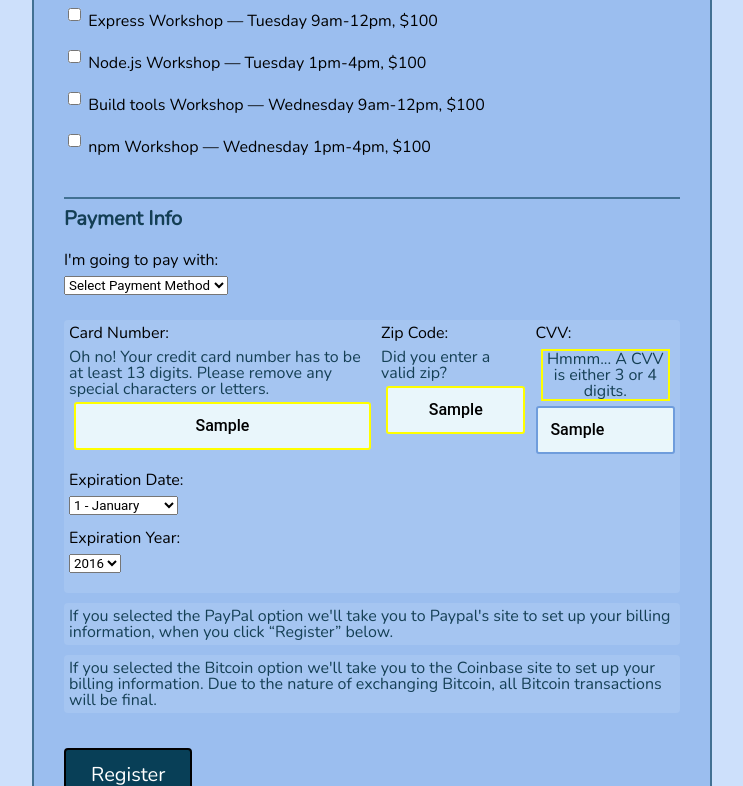
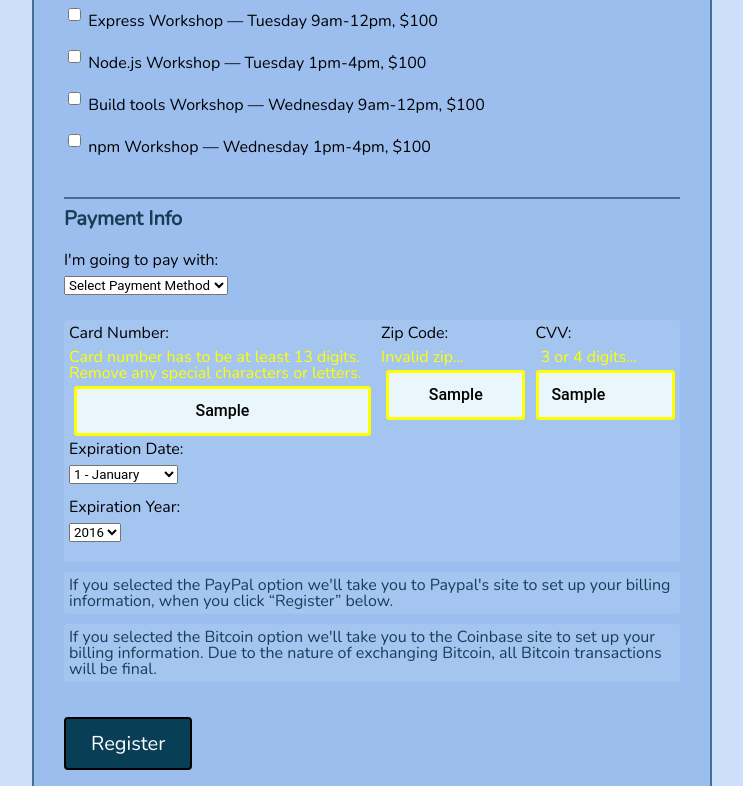
Before and after one commit to MollyZalman/Unit-3-Interactive-Form, a plain HTML site: page Index.html in a window 1280 px wide. Both pictures are taken after typing "Sample", "name@example.com", "Sample", "Sample", "Sample" into the empty fields and a click on the button "Register". Shown: the part 875-1661 px from the top of the page, without its empty margins (268-1011 px from the left). Drawn offline with nearby package versions, Linux system fonts and the light colour scheme.

Commit message:
Fixing CC Validation Errors

```diff
--- a/css/style.css
+++ b/css/style.css
@@ -202,12 +202,16 @@ option {
 	}
 	.col + .col {
 		margin-left: 2.5%;
+		color: yellow;
+		font-size: 16px;
 	}
 	.col-3 {
 		width: 23%;
 	}
 	.col-6 {
 		width: 49%;
+		color: yellow;
+		font-size: 16px;
 	}
 
 	label {
--- a/js/script.js
+++ b/js/script.js
@@ -116,6 +116,7 @@ activity.addEventListener('change', (e) => {
 	}
     total.innerHTML = `Your total: $${initialCost}`;
     total.style.color = 'yellow';
+    total.style.textAlign = 'center';
 });
 
 //Validating Activities Section
@@ -193,7 +194,7 @@ const validateName = () => {
         return true;
 
     } else {
-        name.style.border = '2px solid yellow';
+        name.style.border = '3px solid yellow';
         name.before(nameError);
         nameError.innerText = "What's your name? We'd love to know!";
         nameError.style.margin = '5px';
@@ -215,7 +216,7 @@ const validateEmail = () => {
         return true;
 
     } else {
-        email.style.border = '2px solid yellow';
+        email.style.border = '3px solid yellow';
         email.before(emailError);
         emailError.innerText = "Let's be friends! Please enter a valid email.";
         emailError.style.margin = '5px';
@@ -233,7 +234,7 @@ email.addEventListener('input', () => {
         return true;
 
     } else {
-        email.style.border = '2px solid yellow';
+        email.style.border = '3px solid yellow';
         email.before(emailError);
         emailError.innerText = "Let's be friends! Please enter a valid email.";
         emailError.style.margin = '5px';
@@ -265,37 +266,37 @@ const validateCreditCard = () => {
     }
 
     if (!isCCCorrect) {
-        cardNumber.style.border = '2px solid yellow';
+        cardNumber.before(creditCardError);
+        cardNumber.style.border = '3px solid yellow';
         cardNumber.style.margin = '5px';
         cardNumber.style.textAlign = 'center';
-        cardNumber.before(creditCardError);
         creditCardError.innerText = "Whoops! Invalid card information.";
 
         if (cardNumber.value.length > 16 ) {
-            creditCardError.innerText = "Card number cannot be more than 16 digits.";
+            creditCardError.innerText = "Card number cannot be more than 16 digits...";
         }
         if (cardNumber.value.length < 13 ) {
-            creditCardError.innerText = "Card number has to be at least 13 digits.";
+            creditCardError.innerText = "Card number has to be at least 13 digits...";
         }
         if (isNaN(cardNumber.value)) {
-            creditCardError.innerText = "Oh no! Your credit card number has to be at least 13 digits. Please remove any special characters or letters.";
+            creditCardError.innerText = "Card number has to be at least 13 digits. Remove any special characters or letters.";
         }
     }
 
     if (!isZipCorrect) {
-        zip.style.border = '2px solid yellow';
+        zip.before(zipError);
+        zip.style.border = '3px solid yellow';
         zip.style.margin = '5px';
         zip.style.textAlign = 'center';
-        zip.before(zipError);
-        zipError.innerText = "Did you enter a valid zip?";
+        zipError.innerText = "Invalid zip...";
     }
 
     if (!isCvvCorrect) {
-        cvvError.style.border = '2px solid yellow';
+        cvv.before(cvvError);
+        document.getElementById('cvv').style.border = '3px solid yellow';
         cvvError.style.margin = '5px';
-        cvvError.style.textAlign = 'center';
-        cvv.before(cvvError);
-        cvvError.innerText = "Hmmm... A CVV is either 3 or 4 digits.";
+        cvvError.style.textAlign = 'left';
+        cvvError.innerText = "3 or 4 digits...";
     }
 
     if (isCCCorrect && isZipCorrect && isCvvCorrect) {
```
